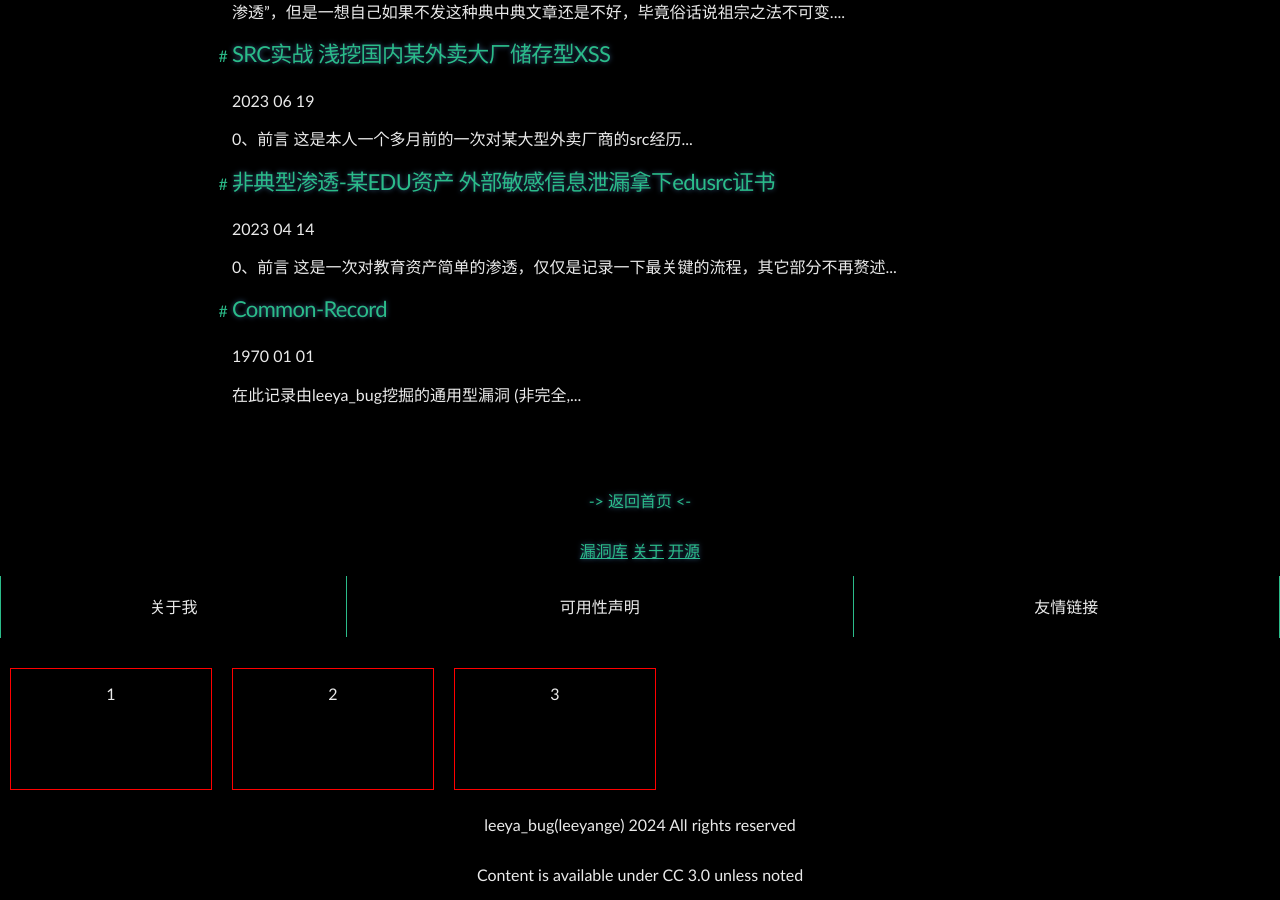
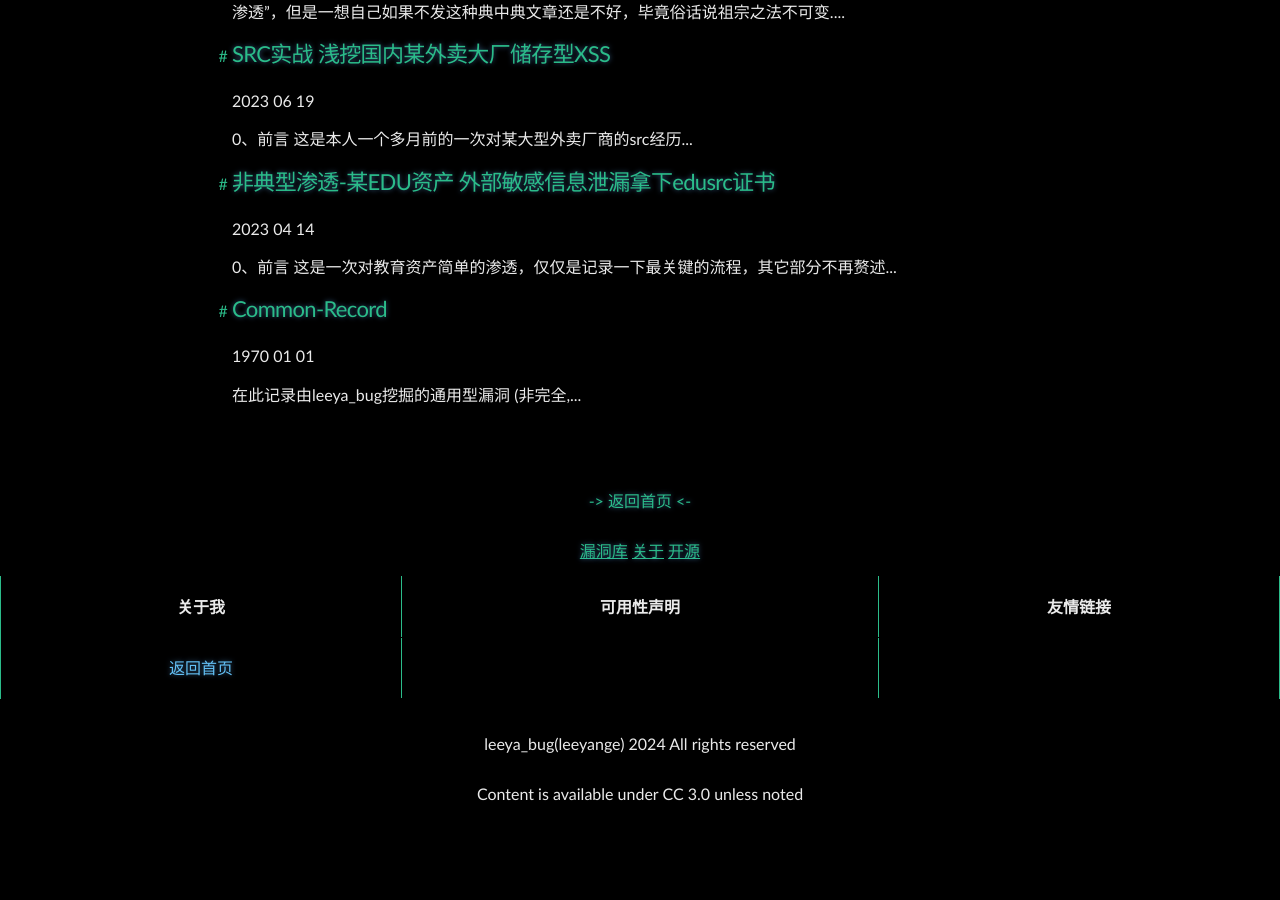
Before and after one commit to Leeyangee/leeyangee.github.io, a Jekyll site: the page built from index.html, in a window 1280 px wide and 900 px high, scrolled down 1383 px. Built offline with Jekyll 4.4.1, drawn with Linux system fonts in a browser that asks for light colours; the list of posts is cut into pages by our own code; after the commit the page ends 2202 px from its top, so only the background shows below that.

Commit message:
Update footer.html

```diff
--- a/_includes/footer.html
+++ b/_includes/footer.html
@@ -8,16 +8,16 @@
     <a style="text-decoration: underline;color: #2bbc8a;" href="/opensource">开源</a><br>
     <table style="border:1px solid #2bbc8a;border-collapse: collapse;border-top: black;border-bottom: black" border="1">
       <tr>
-        <td colspan="6">关于我</td>
-        <td colspan="6">可用性声明</td>
-        <td colspan="6">友情链接</td>
+        <td colspan="6"><b>关于我</b></td>
+        <td colspan="6"><b>可用性声明</b></td>
+        <td colspan="6"><b>友情链接</b></td>
+      </tr>
+          <tr>
+        <td colspan="6"><a href="/">返回首页</a></td>
+        <td colspan="6"></td>
+        <td colspan="6"></td>
       </tr>
     </table>
-    <div style="display: flex;">
-      <div style="border: 1px solid red;width: 200px;height: 120px;margin: 10px;">1</div>
-      <div style="border: 1px solid red;width: 200px;height: 120px;margin: 10px;">2</div>
-      <div style="border: 1px solid red;width: 200px;height: 120px;margin: 10px;">3</div>
-    </div>
     <!--
     <a href="http://autobug.leeyabug.top" style="color: #2bbc8a;">公开漏洞数据库</a>
     <a href="http://cn.bing.com.97f016bbe1fd6ea0ss.e6e4f8e96e0d3624.top/search/" style="color: #2bbc8a;">赞助地址</a><br><br>
```
